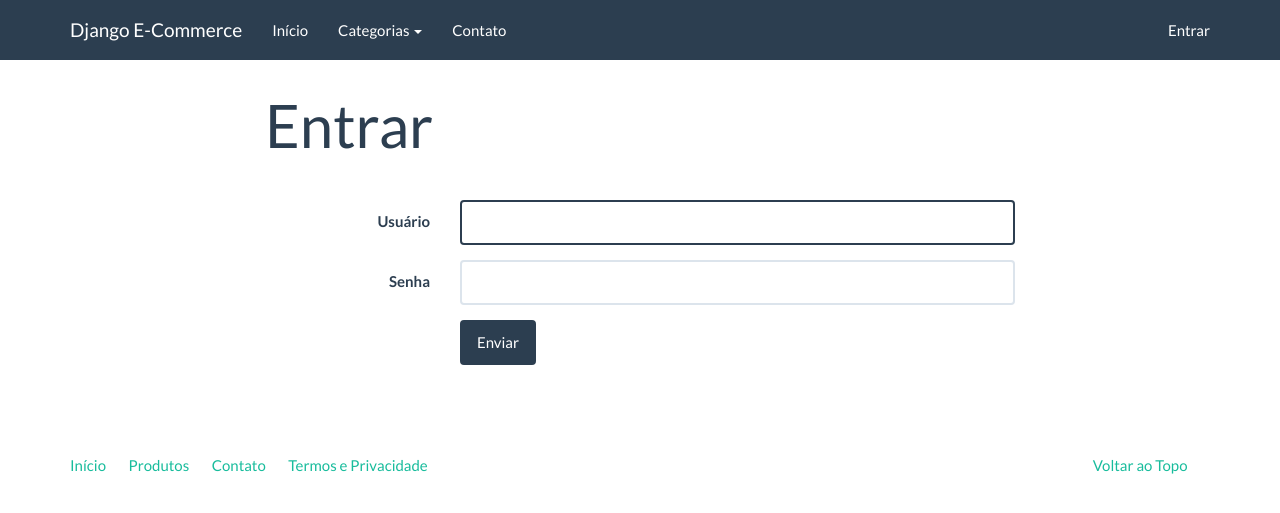
After one commit to UesleiJf/ecommerce, a Django app: a page that uses core/templates/base.html in a window 1280 px wide. The commit adds this page. Shown: the top 513 px of the page. Run offline with Django 3.2, Linux system fonts and the light colour scheme; tables that the repository leaves empty hold one stand-in row (values such as "Sample post"); some libraries are stand-ins or nearby versions.

Commit message:
Permitindo Login do Usuario

```diff
--- a/core/templates/base.html
+++ b/core/templates/base.html
@@ -38,7 +38,11 @@
 			</li>
           </ul>
           <ul class="nav navbar-nav navbar-right">
-            <li><a href="#">Minha Conta</a></li>
+            {% if user.is_authenticated %}
+                <li><a href="{% url 'logout' %}">Sair</a></li>
+            {% else %}
+                <li><a href="{% url 'login' %}">Entrar</a></li>
+            {% endif %}
           </ul>
         </div>
       </div>
--- /dev/null
+++ b/core/templates/login.html
@@ -0,0 +1,48 @@
+{% extends "base.html" %}
+
+{% load widget_tweaks %}
+
+{% block title %} Entrar | {{ block.super }} {% endblock %}
+
+{% block container %}
+<div class="row">
+    <div class="col-md-8 col-md-offset-2">
+        <div class="page-header">
+            <h1>Entrar</h1>
+        </div>
+        <form class="form-horizontal" method="post">
+            {% csrf_token %}
+            {% for error in form.non_field_errors %}
+            <div class="alert alert-danger">
+                {{ error }}
+            </div>
+            {% endfor %}
+            <fieldset>
+                <div class="form-group{% if form.username.errors %} has-error{% endif %}">
+                  <label for="{{ form.username.auto_id }}" class="col-md-3 control-label">{{ form.username.label }}</label>
+                  <div class="col-md-9">
+                    {% render_field form.username class="form-control" %}
+                    {% for error in form.username.errors %}
+                    <span class="help-block">{{ error }}</span>
+                    {% endfor %}
+                  </div>
+                </div>
+                <div class="form-group{% if form.password.errors %} has-error{% endif %}">
+                  <label for="{{ form.password.auto_id }}" class="col-md-3 control-label">{{ form.password.label }}</label>
+                  <div class="col-md-9">
+                    {% render_field form.password class="form-control" %}
+                    {% for error in form.password.errors %}
+                    <span class="help-block">{{ error }}</span>
+                    {% endfor %}
+                  </div>
+                </div>
+                <div class="form-group">
+                  <div class="col-md-9 col-md-offset-3">
+                    <button type="submit" class="btn btn-primary">Enviar</button>
+                  </div>
+                </div>
+            </fieldset>
+        </form>
+    </div>
+</div>
+{% endblock %}
--- a/djangoecommerce/settings.py
+++ b/djangoecommerce/settings.py
@@ -23,8 +23,9 @@ PROJECT_ROOT = os.path.dirname(os.path.abspath(__file__))
 
 # SECURITY WARNING: keep the secret key used in production secret!
 SECRET_KEY = 'of0@h0##8jip41v_r*#l@u8!9mivdvq_$!u649o4m9dxv8zy*l'
+
 # Para produção Debug = True, para localhost Dbug = false
-DEBUG = True
+DEBUG = False
 
 # SECURITY WARNING: don't run with debug turned on in production!
 
@@ -55,6 +56,7 @@ MIDDLEWARE = [
     'django.middleware.common.CommonMiddleware',
     'django.middleware.csrf.CsrfViewMiddleware',
     'django.contrib.auth.middleware.AuthenticationMiddleware',
+    'django.contrib.auth.middleware.SessionAuthenticationMiddleware',
     'django.contrib.messages.middleware.MessageMiddleware',
     'django.middleware.clickjacking.XFrameOptionsMiddleware',
 ]
--- a/djangoecommerce/urls.py
+++ b/djangoecommerce/urls.py
@@ -13,18 +13,19 @@ Including another URLconf
     1. Import the include() function: from django.urls import include, path
     2. Add a URL to urlpatterns:  path('blog/', include('blog.urls'))
 """
+
+from django.conf.urls import url, include
 from django.contrib import admin
 
-from django.conf.urls import url, include
-from django.conf import settings
-from django.views.static import serve as serve_static
+from django.contrib.auth.views import LoginView, LogoutView
 
 from core import views
-from catalog import views as views_catalog
 
 urlpatterns = [
     url(r'^$', views.index, name='index'),
     url(r'^contato/$', views.contact, name='contact'),
+    url(r'^entrar/$', LoginView.as_view(template_name='login.html'), name='login'),
+    url(r'^sair/$', LogoutView.as_view(template_name='index'), name='logout'),
     url(r'^catalogo/', include(('catalog.urls', 'catalog'), namespace='catalog')),
     url(r'^admin/', admin.site.urls),
 ]
```
Also changed, not shown: design/login.html (added, +91 -0 lines).
